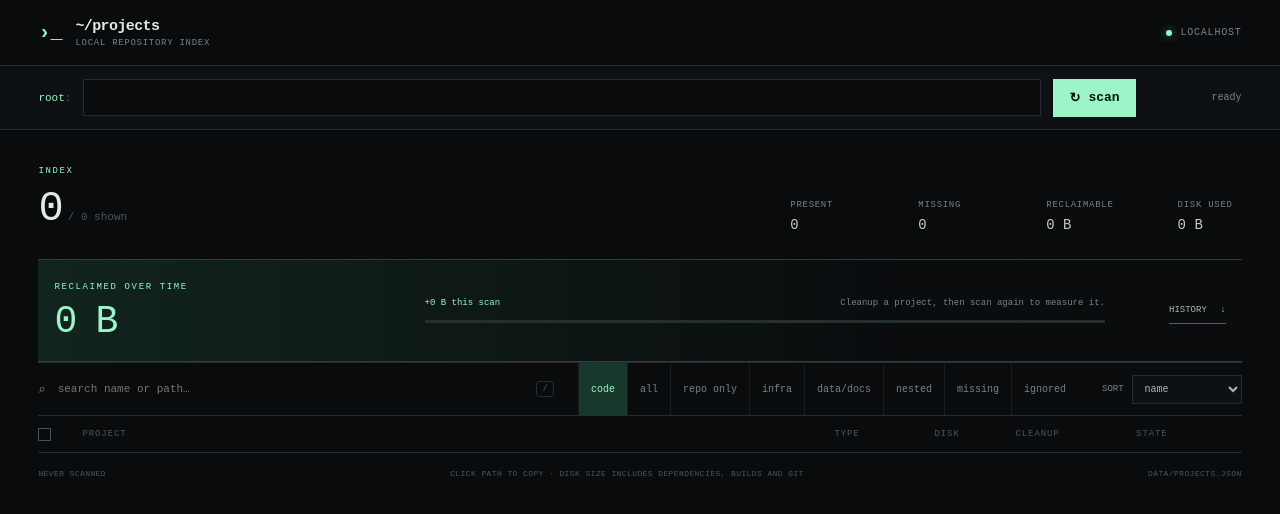
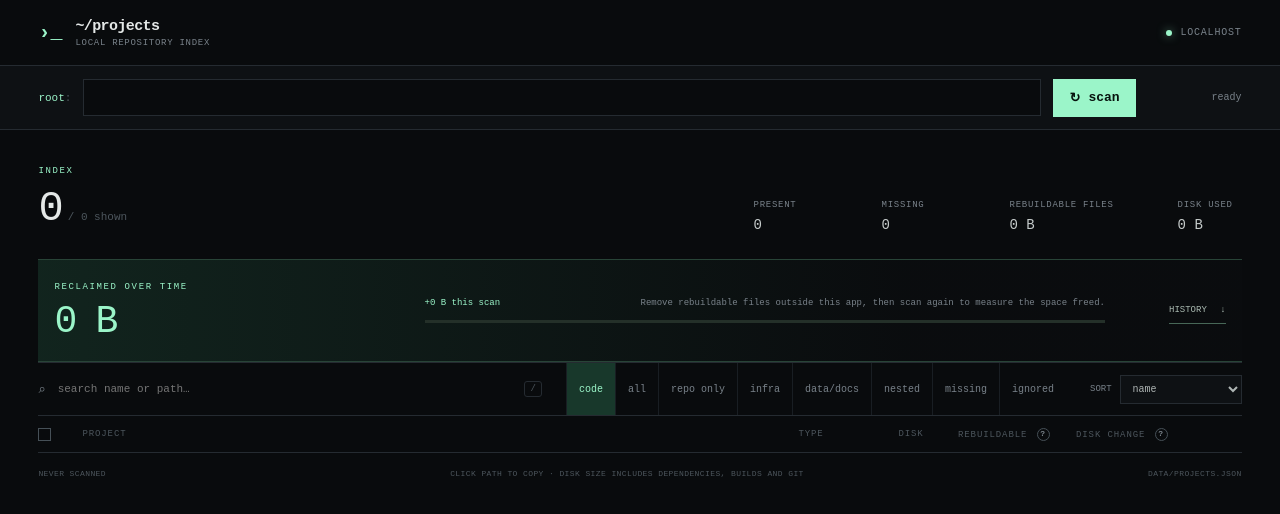
Before and after one commit to Rami-0/slop-finder, a website: page public/index.html in a window 1280 px wide. Drawn offline with Linux system fonts and the light colour scheme; no server answers.

Commit message:
Clarify rebuildable disk usage labels

```diff
--- a/public/app.js
+++ b/public/app.js
@@ -74,9 +74,11 @@ function visibleProjects() {
 function projectState(project) {
   if (project.ignored) return 'ignored';
   if (project.status === 'missing') return 'missing';
-  if (['new', 'grew', 'shrunk'].includes(project.change)) return project.change;
+  if (project.change === 'new') return 'new';
+  if (project.change === 'grew') return 'larger';
+  if (project.change === 'shrunk') return 'smaller';
   if (project.status === 'unrecognized') return 'unrecognized';
-  return 'present';
+  return 'no change';
 }
 
 function renderReclaim(potentialBytes) {
@@ -89,7 +91,7 @@ function renderReclaim(potentialBytes) {
   elements.reclaimFill.style.width = `${progress}%`;
   elements.reclaimNote.textContent = eventCount
     ? `${eventCount} reclaim event${eventCount === 1 ? '' : 's'} recorded locally`
-    : 'Cleanup a project, then scan again to measure it.';
+    : 'Remove rebuildable files outside this app, then scan again to measure the space freed.';
 
   elements.historyList.replaceChildren();
   if (!eventCount) {
@@ -152,7 +154,9 @@ function render() {
     row.querySelector('.size').textContent = formatBytes(project.totalSizeBytes ?? project.sizeBytes);
     const cleanup = row.querySelector('.cleanup');
     cleanup.textContent = formatBytes(project.reclaimableSizeBytes || 0);
-    cleanup.title = `Dependencies ${formatBytes(project.dependencySizeBytes)} · builds ${formatBytes(project.generatedSizeBytes)} · caches ${formatBytes(project.cacheSizeBytes)} · git ${formatBytes(project.vcsSizeBytes)}`;
+    cleanup.tabIndex = 0;
+    cleanup.dataset.tooltip = `Dependencies ${formatBytes(project.dependencySizeBytes)} · builds ${formatBytes(project.generatedSizeBytes)} · caches ${formatBytes(project.cacheSizeBytes)}. Source and Git are excluded.`;
+    cleanup.setAttribute('aria-label', `${formatBytes(project.reclaimableSizeBytes || 0)} rebuildable: ${cleanup.dataset.tooltip}`);
     row.querySelector('.state span').textContent = projectState(project);
 
     const pathButton = row.querySelector('.copy-path');
--- a/public/index.html
+++ b/public/index.html
@@ -35,7 +35,7 @@
           <dl class="stats">
             <div><dt>present</dt><dd id="present-count">0</dd></div>
             <div><dt>missing</dt><dd id="missing-count">0</dd></div>
-            <div><dt>reclaimable</dt><dd id="reclaimable-size">0 B</dd></div>
+            <div><dt>rebuildable files</dt><dd id="reclaimable-size">0 B</dd></div>
             <div><dt>disk used</dt><dd id="total-size">0 B</dd></div>
           </dl>
         </div>
@@ -48,7 +48,7 @@
           <div class="reclaim-progress">
             <div class="reclaim-copy">
               <span id="reclaimed-scan">+0 B this scan</span>
-              <span id="reclaim-note">Cleanup a project, then scan again to measure it.</span>
+              <span id="reclaim-note">Remove rebuildable files outside this app, then scan again to measure the space freed.</span>
             </div>
             <div class="reclaim-track" aria-hidden="true"><span id="reclaim-fill"></span></div>
           </div>
@@ -77,7 +77,7 @@
           <label class="sort-control"><span>sort</span>
             <select id="project-sort">
               <option value="name">name</option><option value="size-desc">size ↓</option>
-              <option value="size-asc">size ↑</option><option value="cleanup">cleanup</option><option value="recent">last seen</option>
+              <option value="size-asc">size ↑</option><option value="cleanup">rebuildable</option><option value="recent">last seen</option>
               <option value="type">type</option>
             </select>
           </label>
@@ -91,9 +91,11 @@
           <button id="clear-selection" type="button">clear</button>
         </div>
 
-        <div class="list-header" aria-hidden="true">
+        <div class="list-header">
           <label><input id="select-all" type="checkbox" aria-label="Select all visible projects" /><span></span></label>
-          <span>project</span><span>type</span><span>disk</span><span>cleanup</span><span>state</span><span></span>
+          <span>project</span><span>type</span><span>disk</span>
+          <span class="column-help" tabindex="0" data-tooltip="Dependencies, build output, and caches that tools can recreate. Source files and Git history are excluded." aria-label="Rebuildable: dependencies, build output, and caches that tools can recreate. Source files and Git history are excluded.">rebuildable <b aria-hidden="true">?</b></span>
+          <span class="column-help" tabindex="0" data-tooltip="How the project's total disk use changed since the previous scan. The scanner only measures changes; it does not delete files." aria-label="Disk change: how total disk use changed since the previous scan. The scanner only measures changes; it does not delete files.">disk change <b aria-hidden="true">?</b></span><span></span>
         </div>
         <div id="project-list" class="project-list"></div>
         <div id="empty-state" class="empty-state" hidden><span>∅</span><p>No matching projects.</p></div>
--- a/public/styles.css
+++ b/public/styles.css
@@ -153,9 +153,11 @@ button:focus-visible, input:focus-visible, select:focus-visible { outline: 1px s
 .bulk-bar button { padding: 7px 10px; border: 1px solid #365746; background: transparent; color: #b7c9c0; font-size: 9px; text-transform: uppercase; }
 .bulk-bar button:hover { border-color: var(--accent); color: var(--accent); }
 
-.list-header, .project-row { display: grid; grid-template-columns: 30px minmax(240px, 1fr) 92px 86px 86px 94px 60px; gap: 14px; align-items: center; }
+.list-header, .project-row { display: grid; grid-template-columns: 30px minmax(240px, 1fr) 92px 86px 112px 104px 60px; gap: 14px; align-items: center; }
 .list-header { height: 37px; border-bottom: 1px solid var(--line); color: var(--faint); font-size: 9px; letter-spacing: .1em; text-transform: uppercase; }
 .list-header > span:nth-last-child(-n+5) { text-align: right; }
+.column-help { position: relative; cursor: help; white-space: nowrap; }
+.column-help b { display: inline-grid; width: 13px; height: 13px; margin-left: 3px; place-items: center; border: 1px solid #465057; border-radius: 50%; color: var(--muted); font-size: 8px; line-height: 1; }
 
 .project-row { min-height: 66px; border-bottom: 1px solid var(--line-soft); transition: background .12s ease; animation: reveal .22s ease both; }
 .project-row:hover { background: var(--surface); }
@@ -177,6 +179,34 @@ button:focus-visible, input:focus-visible, select:focus-visible { outline: 1px s
 .copy-path:hover { color: var(--accent); text-decoration: underline; text-underline-offset: 3px; }
 .kind, .project-row > .size, .cleanup, .state { color: var(--muted); font-size: 9px; text-align: right; text-transform: uppercase; }
 .cleanup { color: var(--warn); }
+.cleanup { position: relative; cursor: help; }
+.column-help::after, .cleanup::after {
+  position: absolute;
+  right: 0;
+  bottom: calc(100% + 9px);
+  z-index: 6;
+  width: max-content;
+  max-width: 310px;
+  padding: 9px 11px;
+  border: 1px solid #4b4435;
+  background: #17140f;
+  color: #d9d2c5;
+  box-shadow: 0 8px 24px rgba(0, 0, 0, .38);
+  content: attr(data-tooltip);
+  font-size: 9px;
+  font-weight: 400;
+  line-height: 1.55;
+  letter-spacing: 0;
+  text-align: left;
+  text-transform: none;
+  white-space: normal;
+  opacity: 0;
+  transform: translateY(3px);
+  pointer-events: none;
+  transition: opacity .12s ease, transform .12s ease;
+}
+.column-help:hover::after, .column-help:focus-visible::after, .cleanup:hover::after, .cleanup:focus-visible::after { opacity: 1; transform: translateY(0); }
+.column-help:focus-visible, .cleanup:focus-visible { outline: 1px solid var(--warn); outline-offset: 3px; }
 .state { display: flex; align-items: center; justify-content: end; gap: 7px; }
 .state i { width: 5px; height: 5px; border-radius: 50%; background: var(--accent); }
 .is-missing .state i { background: var(--danger); }
```
Also changed, not shown: README.md.
